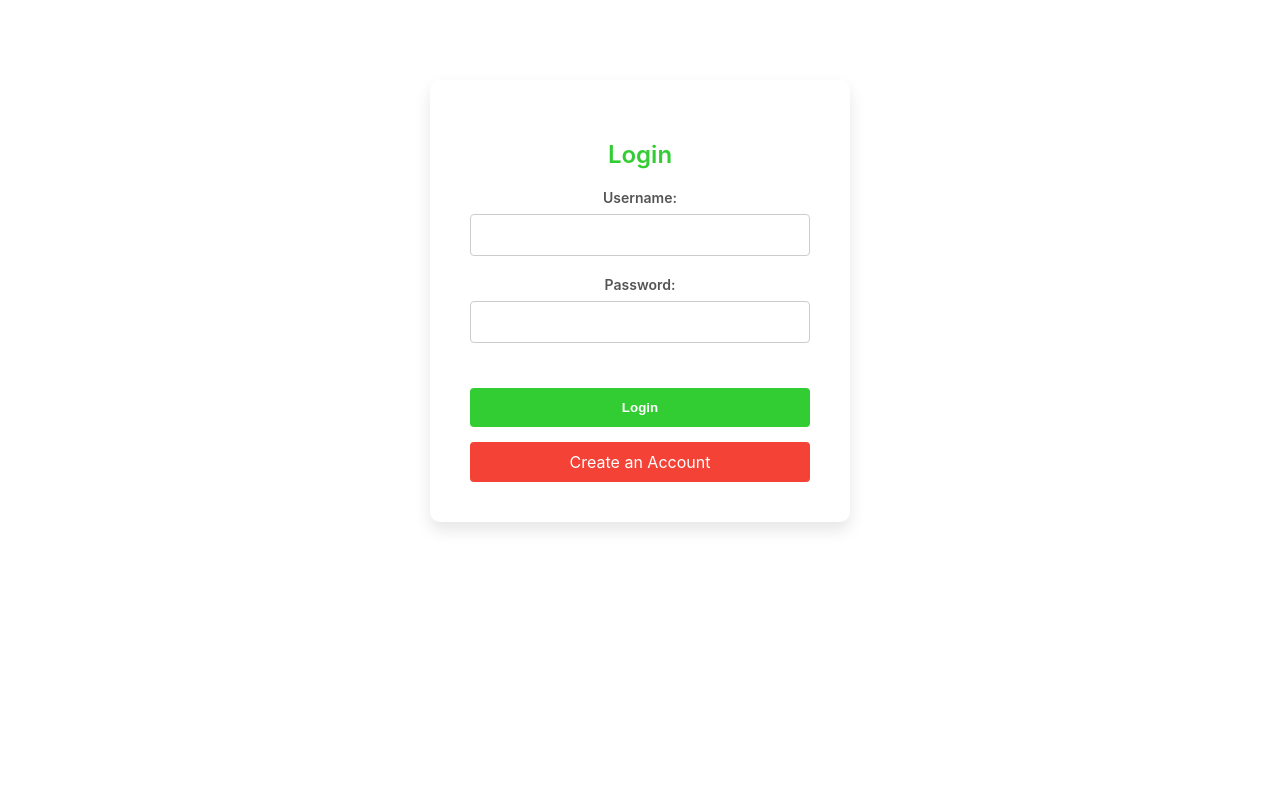
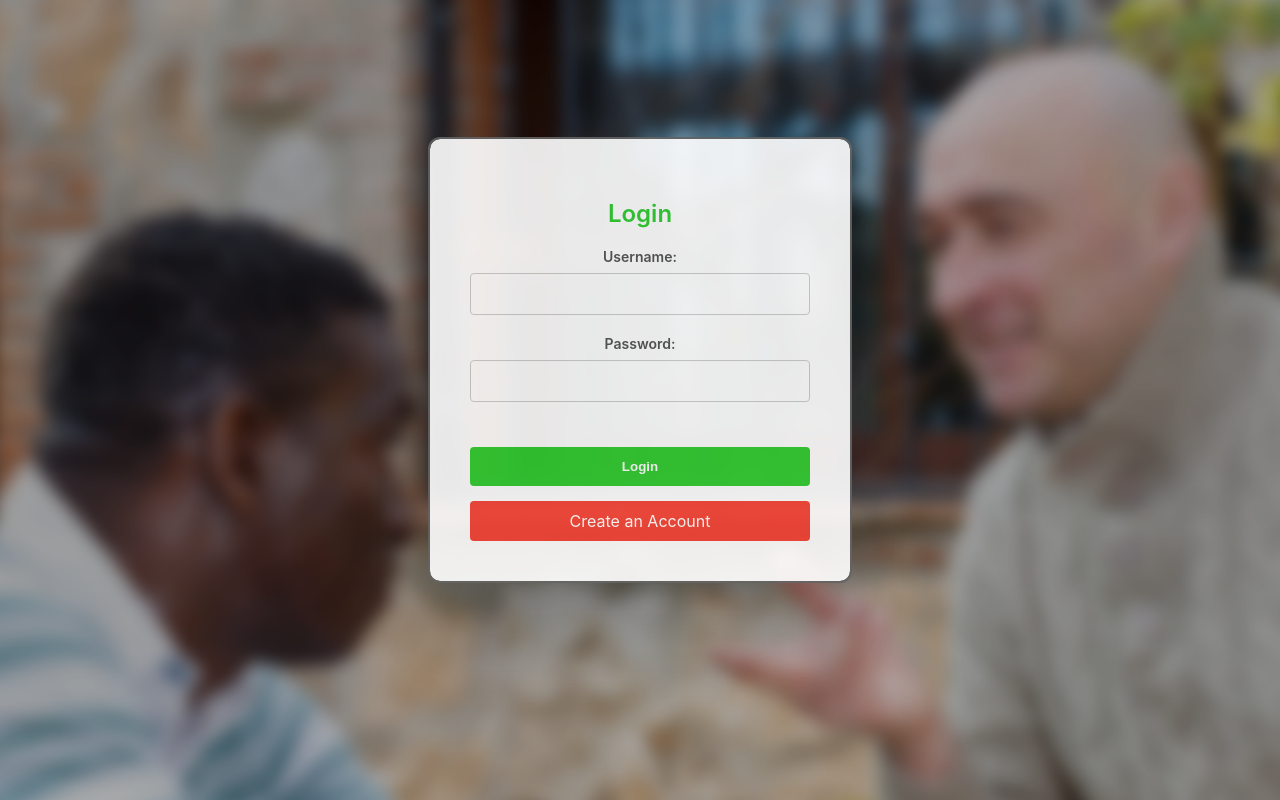
Before and after one commit to camdyncc/NeighborShare, a React (Create React App) app: page / in a window 1280 px wide. Built offline with nearby package versions, Linux system fonts and the light colour scheme.

Commit message:
Added blurred guys

```diff
--- a/src/view/LoginPage.css
+++ b/src/view/LoginPage.css
@@ -5,23 +5,45 @@
   margin: 80px auto;
   padding: 40px;
   border-radius: 10px;
-    box-shadow: 0 8px 16px rgba(0, 0, 0, 0.1);
+  box-shadow: 0 64px 64px rgba(0, 0, 0, 0.2);
   color: #333;
   text-align: center;
+  outline: 2px solid #636363;
+  opacity: .9;
+  position: absolute; /* Make the container positioned absolutely */
+  top: 35%; /* Center vertically */
+  left: 50%; /* Center horizontally */
+  transform: translate(-50%, -50%); /* Offset the container by half its width and height */
 }
 
+  .login-page-background {
+    background-image: url('../../src/Images/BACKGROUND\ LOGIN.png'); /* Adjust the path as necessary */
+    background-size: cover; /* Cover the entire container */
+    background-position: center; /* Center the image in the container */
+    background-repeat: no-repeat; /* Do not repeat the image */
+    min-height: 100vh; /* Ensure it covers the full viewport height */
+
+
+}
+
+
+
+
   h2 {
+
     margin-bottom: 20px;
     color: #32CD32; /* Lime Green */
     font-weight: 600;
   }
 
   .login-form {
+
     display: flex;
     flex-direction: column;
   }
 
   .input-container {
+
     margin-bottom: 20px;
   }
 
@@ -34,6 +56,7 @@
   }
 
   .input-container input {
+
     width: 100%;
     padding: 12px 15px;
     border: 1px solid #ccc;
@@ -43,10 +66,12 @@
   }
 
   .submit-container {
+
     margin-top: 25px;
   }
 
   .login-button {
+
     padding: 12px 15px;
     width: 100%;
     background-color: #32CD32; /* Lime Green */
@@ -64,6 +89,7 @@
   }
 
   .create-account-link {
+
     display: block;
     margin-top: 15px;
     background-color: #f44336; /* Red for contrast */
--- a/src/view/LoginPage.js
+++ b/src/view/LoginPage.js
@@ -22,6 +22,8 @@ function LoginPage() {
   };
 
   return (
+
+  <div className="login-page-background">
     <div className="login-container">
       <h2>Login</h2>
       <form onSubmit={handleSubmit} className="login-form">
@@ -34,6 +36,7 @@ function LoginPage() {
             required
           />
         </div>
+
         <div className="input-container">
           <label>Password:</label>
           <input
@@ -49,6 +52,8 @@ function LoginPage() {
         <Link to="/create-account" className="create-account-link">Create an Account</Link>
       </form>
     </div>
+  </div>
+
   );
 }
 
```
Also changed, not shown: src/Images/BACKGROUND LOGIN.png (added). Lines whose indentation alone changed are shown as unchanged.
